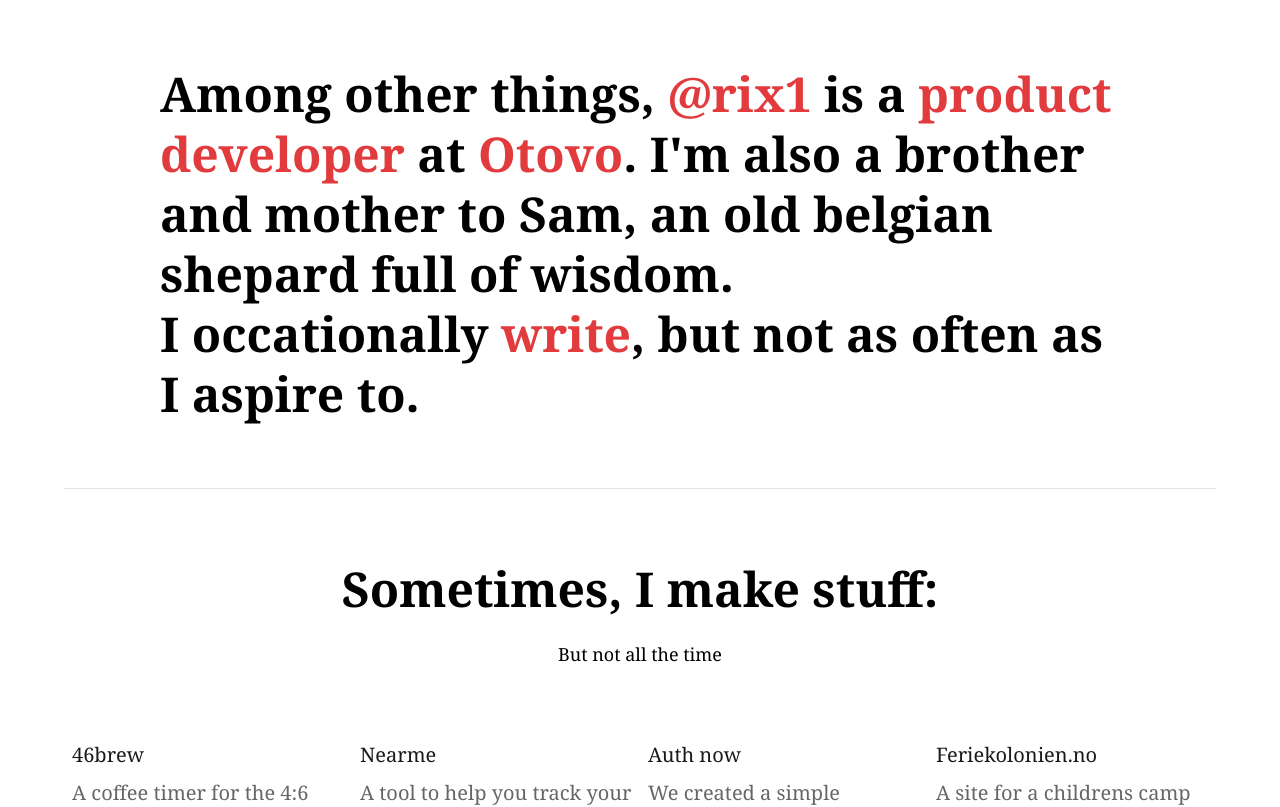
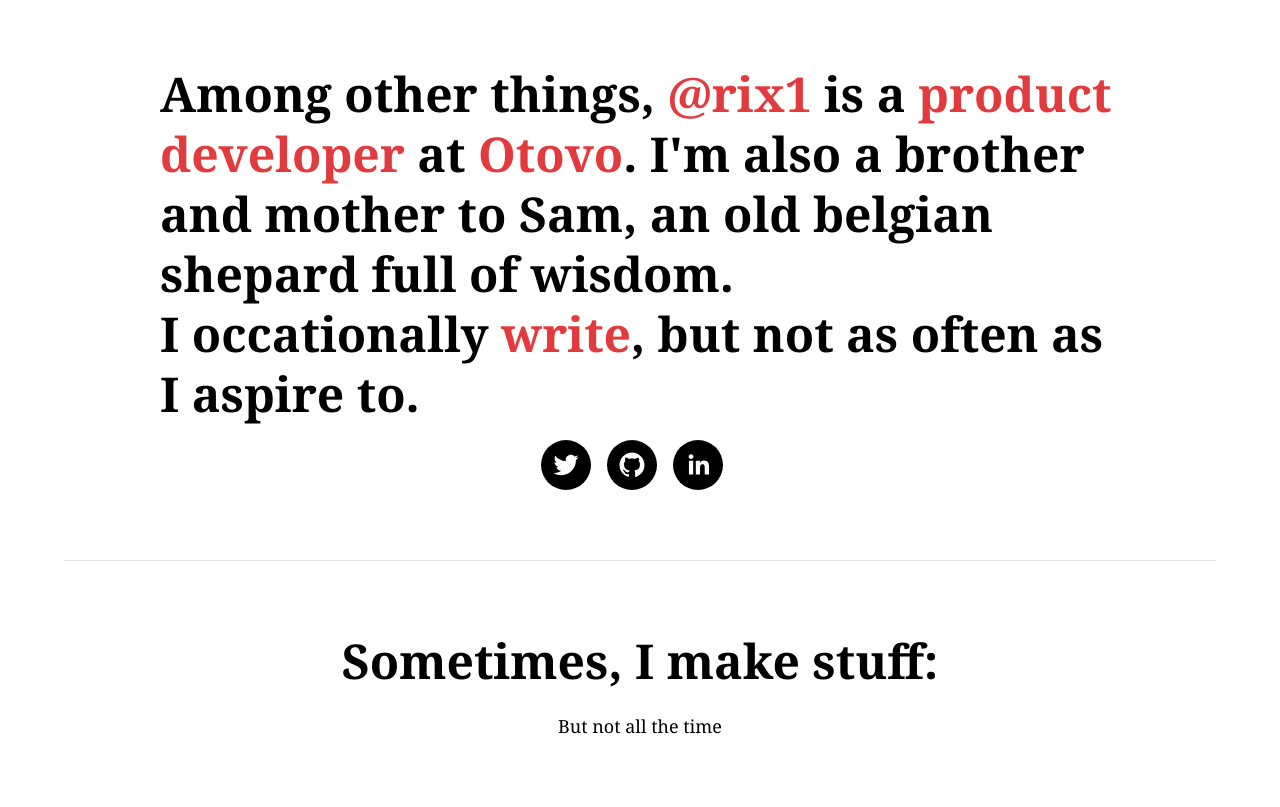
Before and after one commit to rix1/relativity, a Next.js app: page / in a window 1280 px wide. Shown: the top 807 px of the page. Built offline with nearby package versions, Linux system fonts and the light colour scheme; what @tailwindcss/typography would draw is missing.

Commit message:
homepage: add social icons

```diff
--- a/package.json
+++ b/package.json
@@ -24,6 +24,7 @@
     "next": "^10.2.0",
     "react": "^17.0.2",
     "react-dom": "^17.0.2",
+    "react-social-icons": "^5.4.0",
     "uuid": "^8.3.0"
   },
   "devDependencies": {
--- a/pages/index.js
+++ b/pages/index.js
@@ -3,6 +3,7 @@
 import Link from 'next/link';
 
 import PageLayout from '../components/PageLayout';
+import { SocialIcon } from 'react-social-icons';
 
 const projects = [
   {
@@ -78,6 +79,23 @@
               , but not as often as I aspire to.
             </p>
           </blockquote>
+          <div className="tc">
+            <SocialIcon
+              bgColor="var(--color-barely-black)"
+              url="https://twitter.com/rix1"
+              className="mr3"
+            />
+            <SocialIcon
+              bgColor="var(--color-barely-black)"
+              url="https://github.com/rix1"
+              className="mr3"
+            />
+            <SocialIcon
+              bgColor="var(--color-barely-black)"
+              url="https://www.linkedin.com/in/riix1/"
+              className="mr3"
+            />
+          </div>
         </div>
       </section>
       <hr className="mv5 bb-0 b--black-10" />
```
Also changed, not shown: 1 other file (tests, documents, lock files or other folders).
